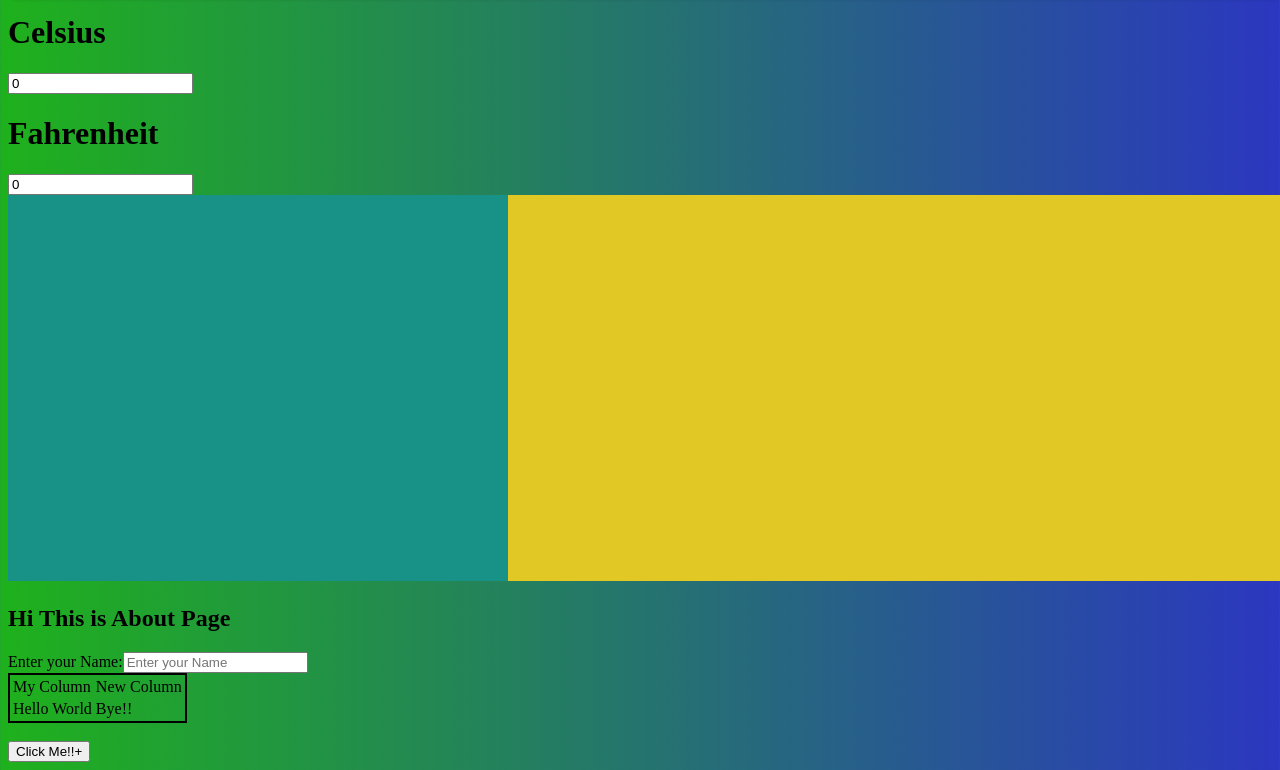
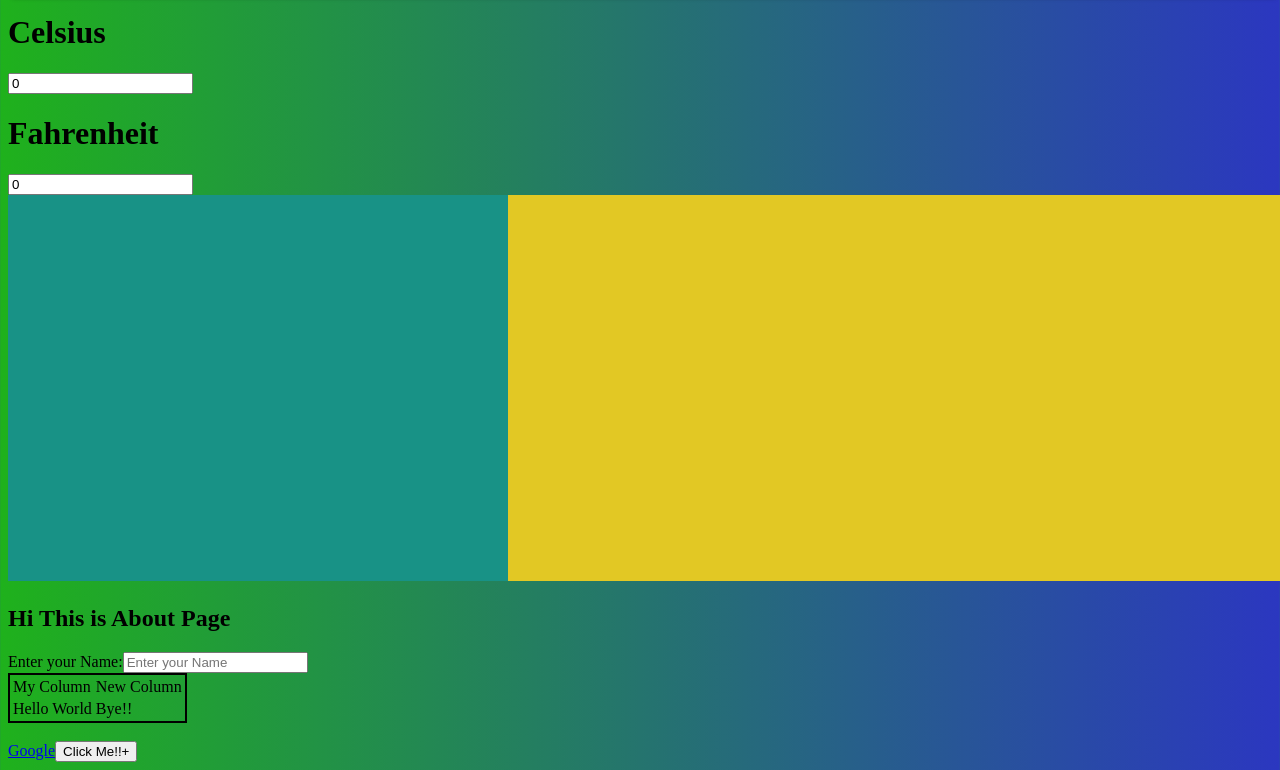
Before and after one commit to NavneetOrion/React-Work, a React (Create React App) app: page / in a window 1280 px wide. Shown: the part 3693-4463 px from the top of the page. Built offline with nearby package versions, Linux system fonts and the light colour scheme.

Commit message:
Managing Focus

```diff
--- a/public/style.css
+++ b/public/style.css
@@ -92,3 +92,9 @@
 .Containment{
     display: flex;
 }
+
+a:hover,
+a:active,
+a:focus{
+    color: #d1c3f5;
+}
--- a/src/Access.jsx
+++ b/src/Access.jsx
@@ -2,7 +2,10 @@ import React from 'react';
 
 function Access(){
     function clickFun(){
-        alert("Welcome to Accessability!!")
+
+        document.getElementById("google").focus();
+
+
     }
     return(
         <>
@@ -21,6 +24,7 @@ function Access(){
         </tbody>
         </table>
         <br></br>
+        <a id="google" href='https://www.google.com'>Google</a>
         <button onClick={clickFun}>Click Me!!+</button>
         </>
     )
```
